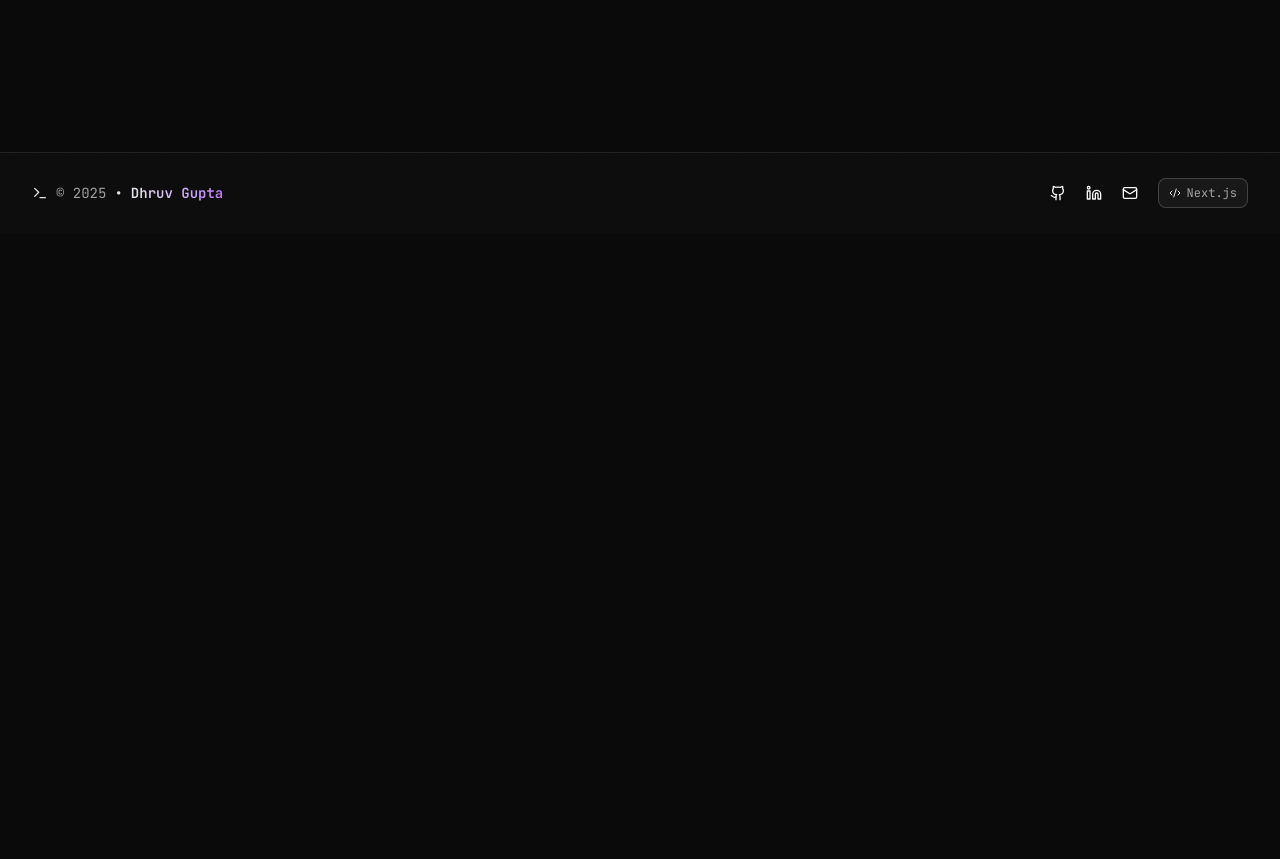
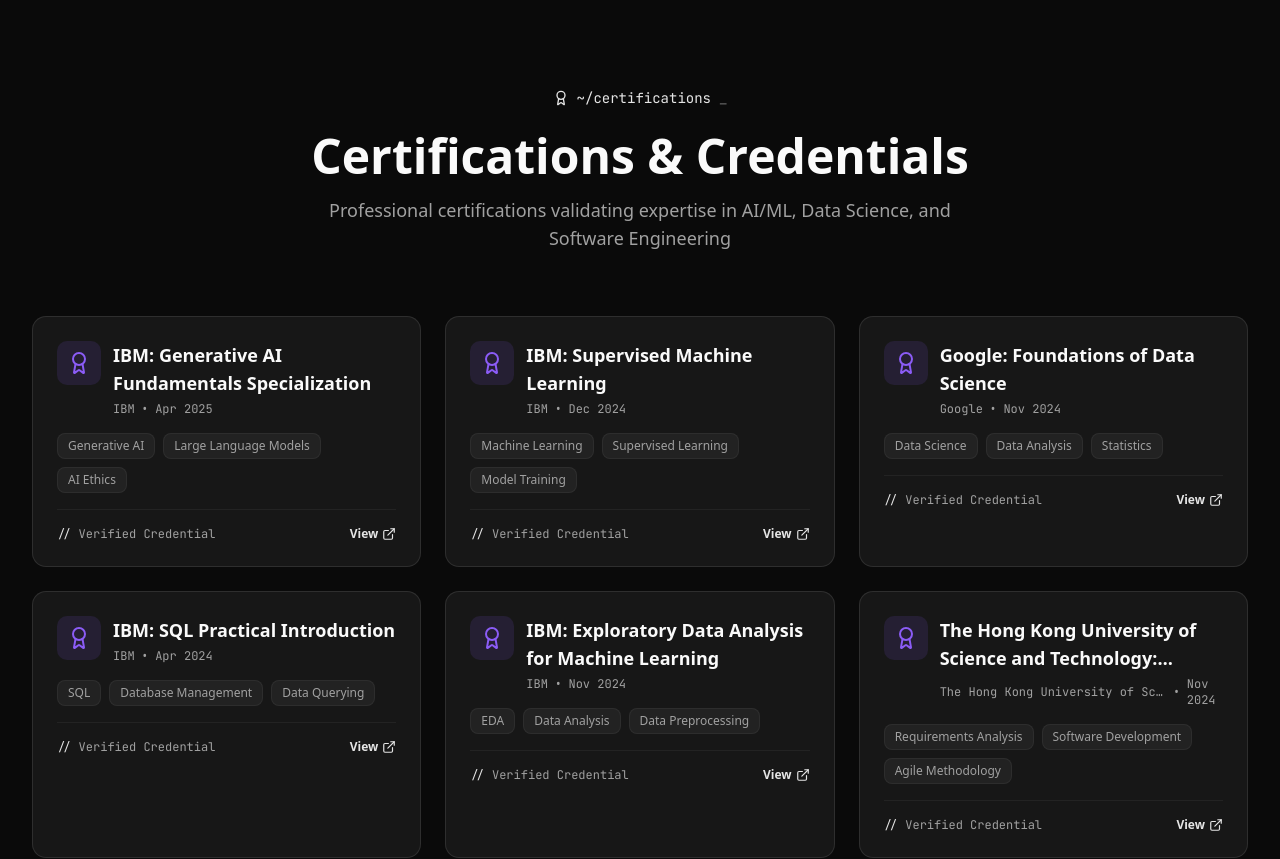
Before and after one commit to Dhruv-413/Dhruv, a Next.js app in the folder dhruv-portfolio/: page /skills in a window 1280 px wide. Shown: the part 1720-2579 px from the top of the page. Before the commit the page ends 1953 px from the top, so only its background shows below. Built offline with nearby package versions, Linux system fonts and the light colour scheme.

Commit message:
feat: add certifications section to SkillsSection component and update certifications data

```diff
--- a/dhruv-portfolio/next.config.ts
+++ b/dhruv-portfolio/next.config.ts
@@ -14,6 +14,12 @@
       {
         protocol: "https",
         hostname: "avatars.githubusercontent.com",
+        port: "",
+        pathname: "/**",
+      },
+      {
+        protocol: "https",
+        hostname: "cdn.simpleicons.org",
         port: "",
         pathname: "/**",
       },
--- a/dhruv-portfolio/src/components/features/skills/SkillsSection.tsx
+++ b/dhruv-portfolio/src/components/features/skills/SkillsSection.tsx
@@ -2,6 +2,7 @@
 
 import { motion, useInView } from "framer-motion";
 import skillsData from "@/data/skills.json";
+import certificationsData from "@/data/certifications.json";
 import { useRef, useState } from "react";
 import TechIcon from "@/components/ui/TechIcon";
 import {
@@ -15,6 +16,8 @@
   Layers,
   Zap,
   Rocket,
+  Award,
+  ExternalLink,
 } from "lucide-react";
 
 const categoryIcons: Record<
@@ -284,7 +287,7 @@
           transition={{ duration: 0.5 }}
           className="text-center mb-10 sm:mb-12 lg:mb-16"
         >
-          <h2 className="text-3xl sm:text-4xl lg:text-5xl font-bold mb-3 sm:mb-4 gradient-text">
+          <h2 className="text-3xl sm:text-4xl lg:text-5xl font-bold mb-3 sm:mb-4 text-foreground">
             Skills Breakdown
           </h2>
           <p className="text-muted-foreground max-w-2xl mx-auto text-sm sm:text-base lg:text-lg">
@@ -428,6 +431,153 @@
             );
           })}
         </div>
+
+        {/* Certifications Section */}
+        <motion.div
+          initial={{ opacity: 0, y: 20 }}
+          animate={isInView ? { opacity: 1, y: 0 } : {}}
+          transition={{ duration: 0.5, delay: 0.3 }}
+          className="mt-16 sm:mt-20 lg:mt-24"
+        >
+          {/* Certifications Header */}
+          <div className="text-center mb-10 sm:mb-12 lg:mb-16">
+            <div className="flex items-center gap-1.5 sm:gap-2 mb-4 sm:mb-6 justify-center">
+              <Award className="h-3.5 w-3.5 sm:h-4 sm:w-4 text-primary" />
+              <span className="text-primary font-mono text-xs sm:text-sm">
+                ~/certifications
+              </span>
+              <motion.span
+                animate={{ opacity: [1, 0, 1] }}
+                transition={{ duration: 1, repeat: Infinity }}
+                className="text-primary font-mono text-xs sm:text-sm"
+              >
+                _
+              </motion.span>
+            </div>
+            <h2 className="text-3xl sm:text-4xl lg:text-5xl font-bold mb-3 sm:mb-4 text-foreground">
+              Certifications & Credentials
+            </h2>
+            <p className="text-muted-foreground max-w-2xl mx-auto text-sm sm:text-base lg:text-lg">
+              Professional certifications validating expertise in AI/ML, Data
+              Science, and Software Engineering
+            </p>
+          </div>
+
+          {/* Certifications Grid */}
+          <div className="grid grid-cols-1 sm:grid-cols-2 lg:grid-cols-3 gap-4 sm:gap-5 lg:gap-6 max-w-7xl mx-auto">
+            {certificationsData.map((cert, index) => {
+              // Use consistent purple accent color for ALL certificates
+              const certColor = "#8b5cf6";
+
+              // Format date consistently to avoid hydration mismatch
+              const dateObj = new Date(cert.date);
+              const months = [
+                "Jan",
+                "Feb",
+                "Mar",
+                "Apr",
+                "May",
+                "Jun",
+                "Jul",
+                "Aug",
+                "Sep",
+                "Oct",
+                "Nov",
+                "Dec",
+              ];
+              const formattedDate = `${
+                months[dateObj.getMonth()]
+              } ${dateObj.getFullYear()}`;
+
+              return (
+                <motion.a
+                  key={cert.credentialId}
+                  href={cert.link}
+                  target="_blank"
+                  rel="noopener noreferrer"
+                  initial={{ opacity: 0, y: 30 }}
+                  animate={isInView ? { opacity: 1, y: 0 } : {}}
+                  transition={{
+                    duration: 0.5,
+                    delay: 0.4 + index * 0.1,
+                    ease: [0.25, 0.4, 0.25, 1],
+                  }}
+                  whileHover={{ scale: 1.02, y: -4 }}
+                  className="group relative touch-manipulation block"
+                >
+                  <div className="relative h-full bg-card rounded-lg sm:rounded-xl p-4 sm:p-5 lg:p-6 border border-border hover:border-primary/50 transition-all duration-500 active:scale-[0.98]">
+                    {/* Animated Background */}
+                    <div
+                      className="absolute inset-0 rounded-lg sm:rounded-xl transition-opacity duration-500 opacity-0 group-hover:opacity-10"
+                      style={{
+                        background: `linear-gradient(135deg, ${certColor}40, transparent)`,
+                      }}
+                    />
+
+                    {/* Header with Icon */}
+                    <div className="relative flex items-start gap-2 sm:gap-3 mb-3 sm:mb-4">
+                      <motion.div
+                        className="p-2 sm:p-2.5 rounded-lg shrink-0"
+                        style={{ backgroundColor: `${certColor}20` }}
+                        whileHover={{ rotate: 360 }}
+                        transition={{ duration: 0.6 }}
+                      >
+                        <Award
+                          className="h-5 w-5 sm:h-6 sm:w-6"
+                          style={{ color: certColor }}
+                        />
+                      </motion.div>
+                      <div className="flex-1 min-w-0">
+                        <h3 className="font-bold text-sm sm:text-base lg:text-lg mb-1 text-foreground group-hover:text-primary transition-colors line-clamp-2">
+                          {cert.name}
+                        </h3>
+                        <div className="flex items-center gap-1.5 sm:gap-2 text-muted-foreground">
+                          <span className="text-[10px] sm:text-xs font-mono truncate">
+                            {cert.issuer}
+                          </span>
+                          <span className="text-[10px] sm:text-xs">•</span>
+                          <span className="text-[10px] sm:text-xs font-mono">
+                            {formattedDate}
+                          </span>
+                        </div>
+                      </div>
+                    </div>
+
+                    {/* Skills Tags */}
+                    <div className="relative flex flex-wrap gap-1.5 sm:gap-2 mb-3 sm:mb-4">
+                      {cert.skills.map((skill, idx) => (
+                        <span
+                          key={idx}
+                          className="px-2 sm:px-2.5 py-1 bg-muted/80 rounded-md text-[10px] sm:text-xs font-medium text-muted-foreground border border-border/50"
+                        >
+                          {skill}
+                        </span>
+                      ))}
+                    </div>
+
+                    {/* View Credential Link */}
+                    <div className="relative flex items-center justify-between pt-3 sm:pt-4 border-t border-border/50">
+                      <span className="text-[10px] sm:text-xs font-mono text-muted-foreground">
+                        <span className="text-primary">{"// "}</span>
+                        Verified Credential
+                      </span>
+                      <div className="flex items-center gap-1 text-primary text-[10px] sm:text-xs font-semibold group-hover:gap-2 transition-all">
+                        <span>View</span>
+                        <ExternalLink className="h-3 w-3 sm:h-3.5 sm:w-3.5" />
+                      </div>
+                    </div>
+                  </div>
+
+                  {/* Corner Accent */}
+                  <div
+                    className="absolute -top-1 -right-1 w-6 h-6 sm:w-8 sm:h-8 rounded-full blur-xl opacity-0 group-hover:opacity-100 transition-opacity"
+                    style={{ backgroundColor: certColor }}
+                  />
+                </motion.a>
+              );
+            })}
+          </div>
+        </motion.div>
       </div>
     </section>
   );
--- a/dhruv-portfolio/src/data/certifications.json
+++ b/dhruv-portfolio/src/data/certifications.json
@@ -4,27 +4,51 @@
     "issuer": "IBM",
     "date": "2025-04-01",
     "credentialId": "IBM-GenAI-2025",
-    "skills": ["Generative AI", "Large Language Models", "AI Ethics"]
+    "skills": ["Generative AI", "Large Language Models", "AI Ethics"],
+    "link": "https://www.coursera.org/account/accomplishments/specialization/3J6F007VM0D8"
   },
   {
     "name": "IBM: Supervised Machine Learning",
     "issuer": "IBM",
     "date": "2024-12-01",
     "credentialId": "IBM-ML-2024",
-    "skills": ["Machine Learning", "Supervised Learning", "Model Training"]
+    "skills": ["Machine Learning", "Supervised Learning", "Model Training"],
+    "link": "https://www.coursera.org/account/accomplishments/verify/6I9AJ3Y0BVUG"
   },
   {
     "name": "Google: Foundations of Data Science",
     "issuer": "Google",
     "date": "2024-11-01",
     "credentialId": "Google-DS-2024",
-    "skills": ["Data Science", "Data Analysis", "Statistics"]
+    "skills": ["Data Science", "Data Analysis", "Statistics"],
+    "link": "https://www.coursera.org/account/accomplishments/verify/Q90KYBSORZ5M"
   },
   {
     "name": "IBM: SQL Practical Introduction",
     "issuer": "IBM",
     "date": "2024-04-01",
     "credentialId": "IBM-SQL-2024",
-    "skills": ["SQL", "Database Management", "Data Querying"]
+    "skills": ["SQL", "Database Management", "Data Querying"],
+    "link": "https://www.coursera.org/account/accomplishments/verify/SP4VAYZD688E"
+  },
+  {
+    "name": "IBM: Exploratory Data Analysis for Machine Learning",
+    "issuer": "IBM",
+    "date": "2024-11-04",
+    "credentialId": "IBM-EDA-2024",
+    "skills": ["EDA", "Data Analysis", "Data Preprocessing"],
+    "link": "https://www.coursera.org/account/accomplishments/verify/1PHJMYY9JZGU"
+  },
+  {
+    "name": "The Hong Kong University of Science and Technology: Software Engineering: Implementation and Testing",
+    "issuer": "The Hong Kong University of Science and Technology",
+    "date": "2024-11-04",
+    "credentialId": "HKUST-SE-2024",
+    "skills": [
+      "Requirements Analysis",
+      "Software Development",
+      "Agile Methodology"
+    ],
+    "link": "https://www.coursera.org/account/accomplishments/verify/DI0V4MISJN3G"
   }
 ]
```
